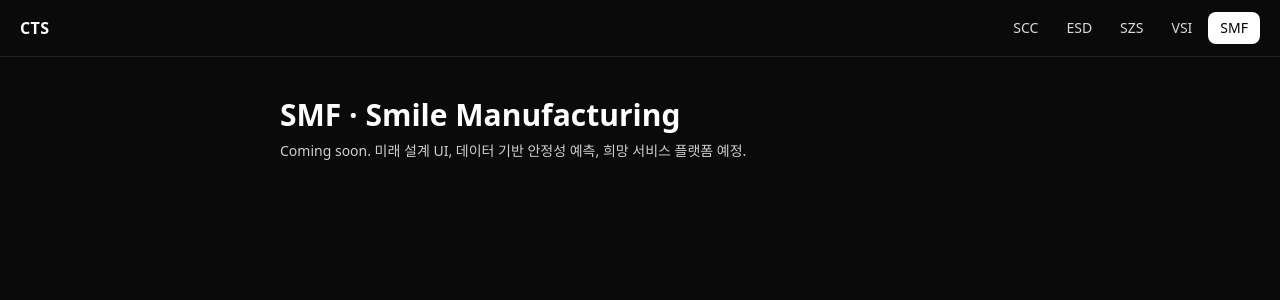
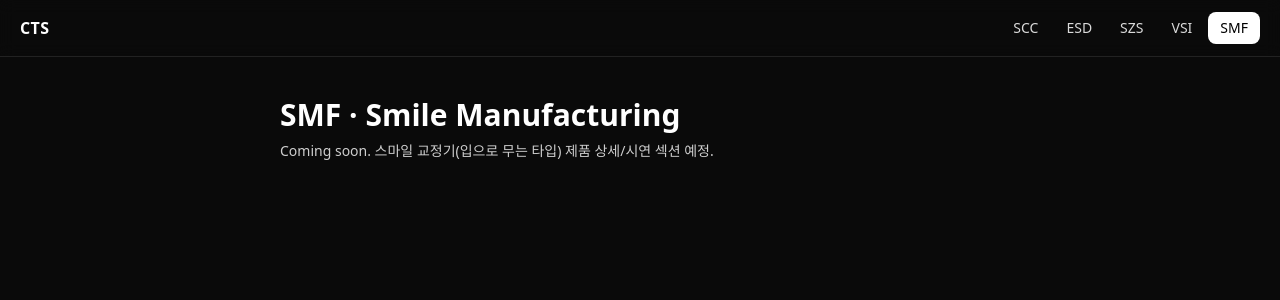
Before and after one commit to kimsunyoul/cts-site, a Next.js app: page /smf in a window 1280 px wide. Shown: the top 300 px of the page. Built offline with nearby package versions, Linux system fonts and the light colour scheme.

Commit message:
feat: update SMF page description with smile correction device features

```diff
--- a/src/app/smf/page.tsx
+++ b/src/app/smf/page.tsx
@@ -2,7 +2,7 @@ export default function SMFPage() {
   return (
     <div className="mx-auto max-w-screen-md px-6 py-10">
       <h1 className="text-3xl font-semibold">SMF · Smile Manufacturing</h1>
-      <p className="mt-2 text-sm opacity-80">Coming soon. 미래 설계 UI, 데이터 기반 안정성 예측, 희망 서비스 플랫폼 예정.</p>
+      <p className="mt-2 text-sm opacity-80">Coming soon. 스마일 교정기(입으로 무는 타입) 제품 상세/시연 섹션 예정.</p>
     </div>
   );
 }
```
